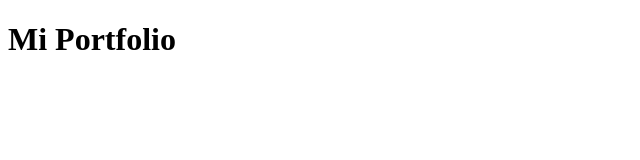
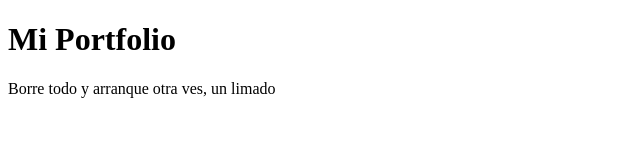
Before and after one commit to Elflacomou/FrontEndMou, a plain HTML site: page index.html in a window 1280 px wide. Shown: the whole page, without its empty margins (0-640 px from the left). Drawn offline with Linux system fonts and the light colour scheme.

Commit message:
modificacion del index

```diff
--- a/index.html
+++ b/index.html
@@ -4,6 +4,7 @@
     <h1>Mi Portfolio</h1>
 </head>
 <body>
+    <p>Borre todo y arranque otra ves, un limado</p>
 
 </body>
 </html>
```
